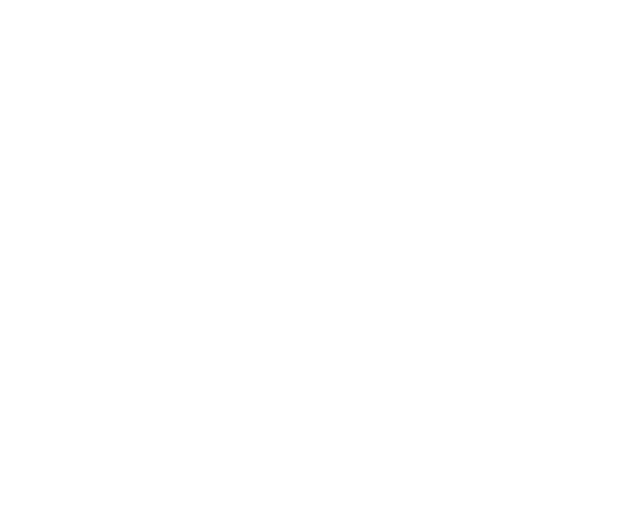
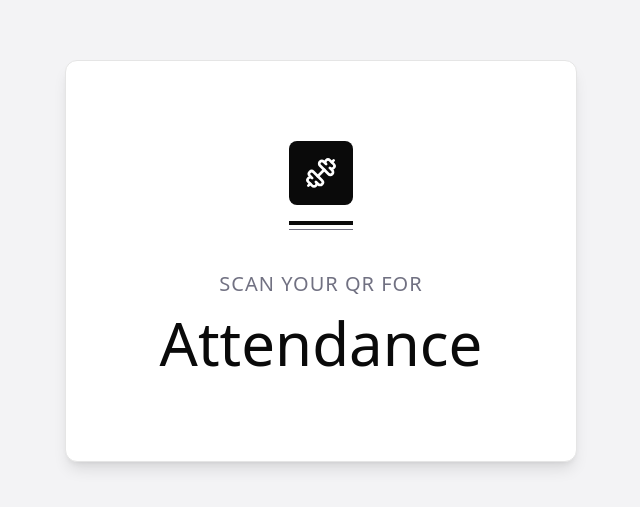
Before and after one commit to Janith-sh/GymFlow, a React (Vite) app: page /check-in in a window 1280 px wide. Before the commit this address had no page. Shown: the part 139-646 px from the top of the page, without its empty margins (319-959 px from the left). Built offline with nearby package versions, Linux system fonts and the light colour scheme.

Commit message:
attendancedone

```diff
--- a/src/App.jsx
+++ b/src/App.jsx
@@ -6,6 +6,7 @@
 import Payments from './pages/Payments';
 import Attendance from './pages/Attendance';
 import AttendanceReport from './pages/AttendanceReport';
+import QRScanAttendance from './pages/QRScanAttendance';
 import Schedule from './pages/Schedule';
 import Reports from './pages/Reports';
 import Feedback from './pages/Feedback';
@@ -20,6 +21,7 @@
       <Routes>
         <Route path="/login" element={<Login />} />
         <Route path="/signup" element={<Signup />} />
+        <Route path="/check-in" element={<QRScanAttendance />} />
         <Route path="/" element={<Layout><Dashboard /></Layout>} />
         <Route path="/members" element={<Layout><Members /></Layout>} />
         <Route path="/trainers" element={<Layout><Trainers /></Layout>} />
--- /dev/null
+++ b/src/pages/QRScanAttendance.jsx
@@ -0,0 +1,44 @@
+import React from 'react';
+import { Dumbbell } from 'lucide-react';
+
+const QRScanAttendance = () => {
+  return (
+    // Outer container: sets the background and centers the main card
+    <div className="min-h-screen bg-[var(--color-background)] flex items-center justify-center p-4">
+
+      {/* Main Card: Light background with rounded corners and subtle shadow */}
+      <div className="bg-[var(--color-main)] p-12 sm:p-20 rounded-xl border border-[var(--color-border)] shadow-lg w-full max-w-lg text-center">
+
+        {/* Icon and Separator Lines */}
+        <div className="flex flex-col items-center mb-10">
+
+          {/* Icon Container (The dark square) */}
+          <div className="bg-[var(--color-primary)] p-4 rounded-lg mb-4">
+            {/* Dumbbell Icon using lucide-react */}
+            <Dumbbell className="h-8 w-8 text-[var(--color-font-main)]" />
+          </div>
+
+          {/* Top Divider (Thick Black Line) */}
+          <div className="w-16 h-1 bg-[var(--color-primary)] mb-1"></div>
+
+          {/* Bottom Divider (Thin Gray Line) */}
+          <div className="w-16 h-px bg-[var(--color-secondary)]"></div>
+
+        </div>
+
+        {/* Text Content */}
+        <div>
+          <p className="text-xl text-[var(--color-secondary)] font-medium tracking-wider mb-2 uppercase">
+            SCAN YOUR QR FOR
+          </p>
+          <h2 className="text-6xl font-light text-[var(--color-primary)] leading-tight">
+            Attendance
+          </h2>
+        </div>
+
+      </div>
+    </div>
+  );
+};
+
+export default QRScanAttendance;
```
